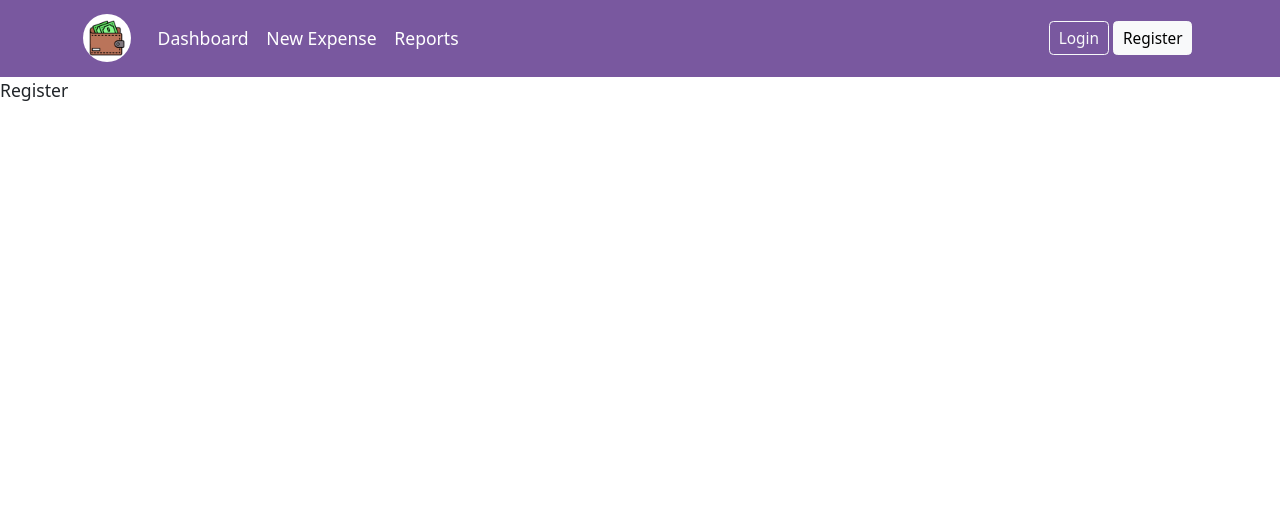
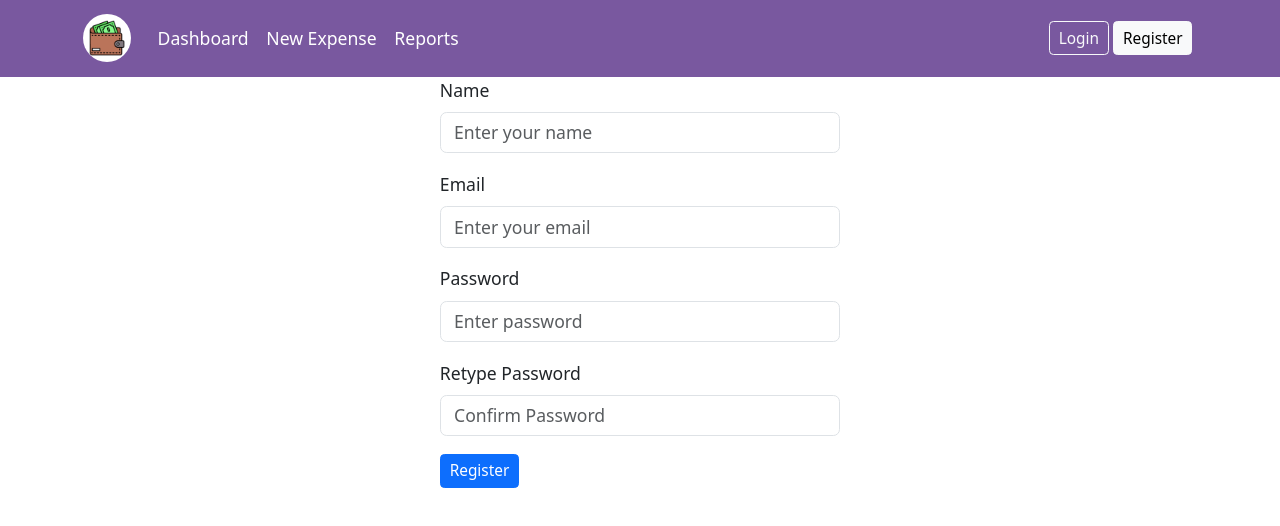
Before and after one commit to bushansc-premium-courses/webapp, a React (Vite) app: page /register in a window 1280 px wide. Shown: the top 526 px of the page. Built offline with nearby package versions, Linux system fonts and the light colour scheme.

Commit message:
complete registration

```diff
--- /dev/null
+++ b/src/hooks/useRegister.ts
@@ -0,0 +1,21 @@
+import { useState } from "react";
+import { Profile } from "../model/Profile"
+import { createProfile } from "../services/auth-service";
+
+export const useRegister = () => {
+    const [error, setError] = useState<string>("");
+    const [isLoading, setLoader] = useState<boolean>(false);
+    const [toast, setToast] = useState<string>("");
+    const signup = (profile: Profile) => {
+        setLoader(true);
+      createProfile(profile)
+        .then((response) => {
+          if (response && response.status === 201) {
+            setToast("Profile is successfully created");
+          }
+        })
+        .catch((error) => setError(error.message))
+        .finally(() => setLoader(false));
+    }
+    return {error, isLoading, signup, toast};
+}
--- /dev/null
+++ b/src/model/Profile.ts
@@ -0,0 +1,7 @@
+export interface Profile {
+    profileId?: string;
+    name: string;
+    email: string;
+    password: string;
+    confirmPassword: string;
+}
--- a/src/pages/register/Register.tsx
+++ b/src/pages/register/Register.tsx
@@ -1,5 +1,122 @@
+import profileValidationSchema from "../../validation/profileValidationSchema";
+import { Profile } from "../../model/Profile";
+import { useFormik } from "formik";
+import { useRegister } from "../../hooks/useRegister";
+
 const Register = () => {
-  return <div>Register</div>;
+  const { error, isLoading, signup, toast } = useRegister();
+  const formik = useFormik<Profile>({
+    initialValues: {
+      name: "",
+      email: "",
+      password: "",
+      confirmPassword: "",
+    },
+    validationSchema: profileValidationSchema,
+    onSubmit: (profile: Profile, { resetForm }) => {
+      signup(profile);
+      resetForm();
+    },
+  });
+  return (
+    <div className="d-flex justify-content-center align-items-center login-background">
+      <div className="container col-md-4 col-sm-12">
+        {isLoading && <p>Loading...</p>}
+        {error && <p className="text-danger">{error}</p>}
+        {toast && <p className="text-primary">{toast}</p>}
+        <form onSubmit={formik.handleSubmit}>
+          <div className="mb-3">
+            <label htmlFor="name" className="form-label">
+              Name
+            </label>
+            <input
+              type="text"
+              className="form-control"
+              id="name"
+              placeholder="Enter your name"
+              name="name"
+              value={formik.values.name}
+              onChange={formik.handleChange}
+              onBlur={formik.handleBlur}
+            />
+            {formik.touched.name && formik.errors.name ? (
+              <div className="text-danger fst-italic">{formik.errors.name}</div>
+            ) : null}
+          </div>
+          <div className="mb-3">
+            <label htmlFor="email" className="form-label">
+              Email
+            </label>
+            <input
+              type="email"
+              className="form-control"
+              id="email"
+              placeholder="Enter your email"
+              name="email"
+              value={formik.values.email}
+              onChange={formik.handleChange}
+              onBlur={formik.handleBlur}
+            />
+            {formik.touched.email && formik.errors.email ? (
+              <div className="text-danger fst-italic">
+                {formik.errors.email}
+              </div>
+            ) : null}
+          </div>
+          <div className="mb-3">
+            <label htmlFor="password" className="form-label">
+              Password
+            </label>
+            <input
+              type="password"
+              className="form-control"
+              id="password"
+              placeholder="Enter password"
+              name="password"
+              value={formik.values.password}
+              onChange={formik.handleChange}
+              onBlur={formik.handleBlur}
+            />
+            {formik.touched.password && formik.errors.password ? (
+              <div className="text-danger fst-italic">
+                {formik.errors.password}
+              </div>
+            ) : null}
+          </div>
+          <div className="mb-3">
+            <label htmlFor="retypePassword" className="form-label">
+              Retype Password
+            </label>
+            <input
+              type="password"
+              className="form-control"
+              id="retypePassword"
+              placeholder="Confirm Password"
+              name="confirmPassword"
+              value={formik.values.confirmPassword}
+              onChange={formik.handleChange}
+              onBlur={formik.handleBlur}
+            />
+            {formik.touched.confirmPassword && formik.errors.confirmPassword ? (
+              <div className="text-danger fst-italic">
+                {formik.errors.confirmPassword}
+              </div>
+            ) : null}
+          </div>
+          {isLoading && (
+            <button className="btn btn-sm btn-primary" type="submit" disabled>
+              Loading...
+            </button>
+          )}
+          {!isLoading && (
+            <button className="btn btn-sm btn-primary" type="submit">
+              Register
+            </button>
+          )}
+        </form>
+      </div>
+    </div>
+  );
 };
 
 export default Register;
--- /dev/null
+++ b/src/services/auth-service.ts
@@ -0,0 +1,6 @@
+import apiClient from "../config/api-client";
+import { Profile } from "../model/Profile";
+
+export const createProfile = (profile: Profile) => {
+    return apiClient.post<Profile>("/register", profile);
+}
--- /dev/null
+++ b/src/validation/profileValidationSchema.ts
@@ -0,0 +1,10 @@
+import * as yup from 'yup';
+
+const profileValidationSchema = yup.object().shape({
+    name: yup.string().required('Name is required').min(3, 'Name must be atleast 3 characters'),
+    email: yup.string().required('Email is required').email('Email is not valid'),
+    password: yup.string().required('Password is required').min(5, 'Password must be atleast 5 characters'),
+    confirmPassword: yup.string().required('Retype confirm password').oneOf([yup.ref('password')], 'Password must match')
+})
+
+export default profileValidationSchema;
```
